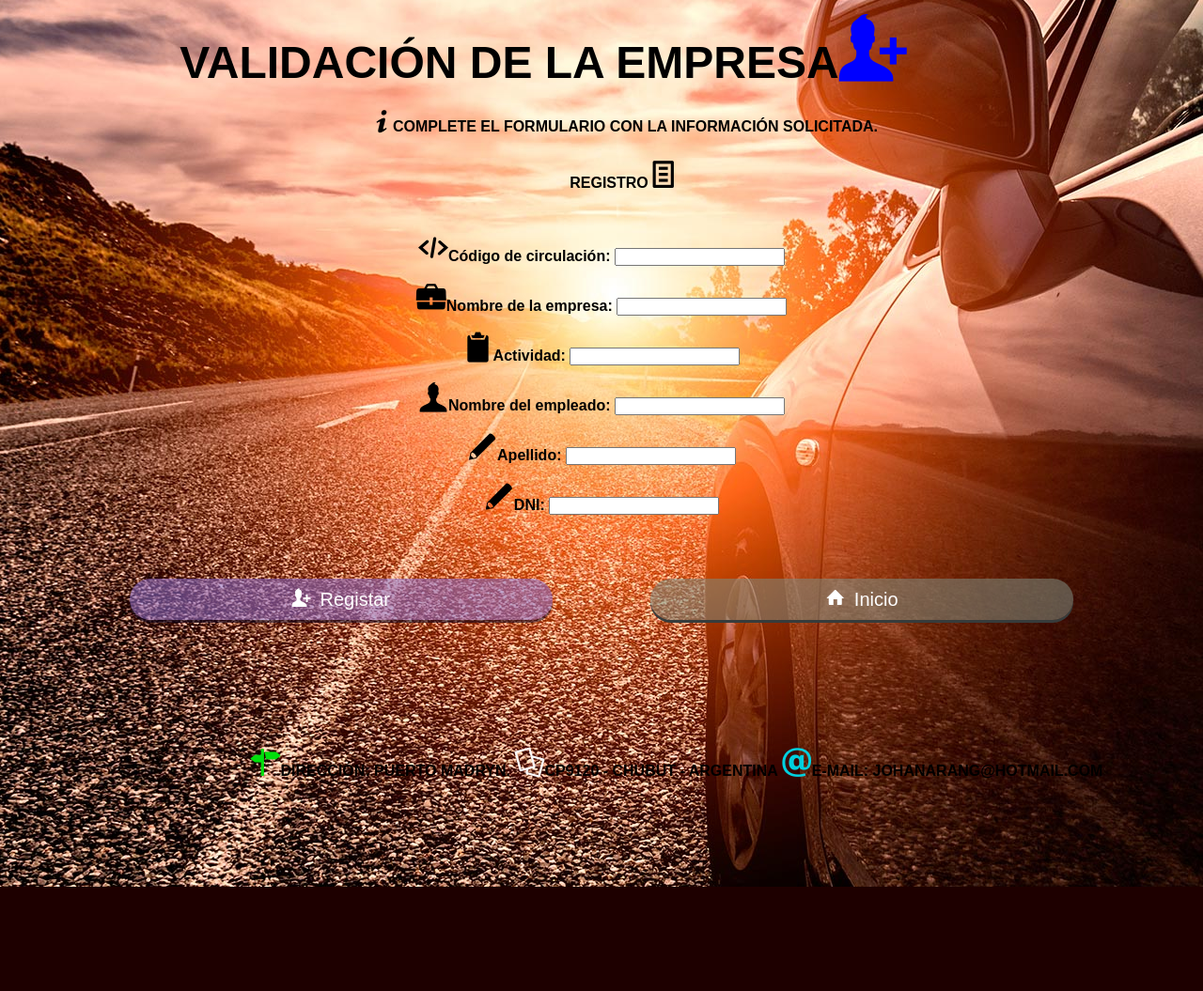
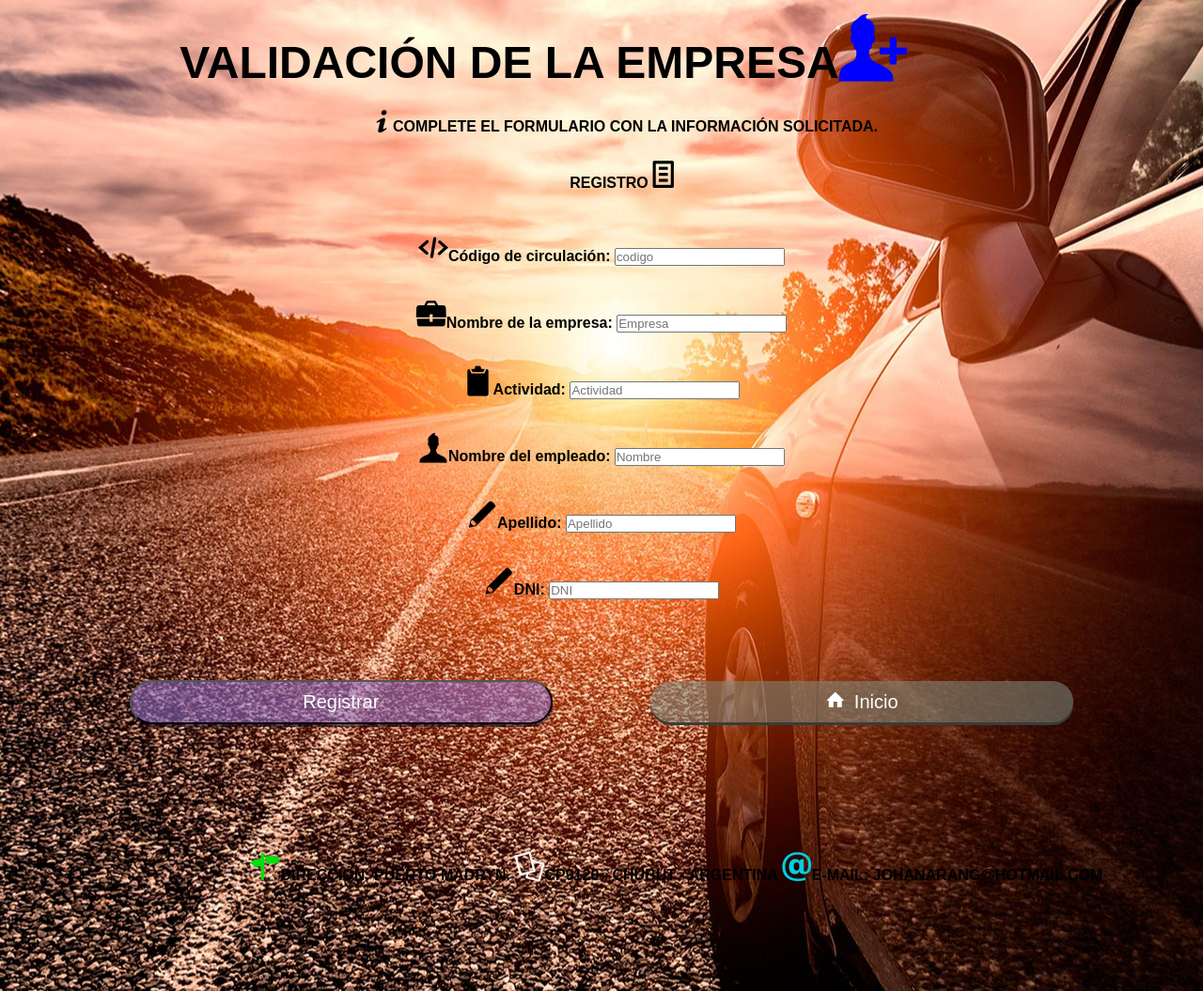
Before and after one commit to johanarangel/proyecto_inicial, a Flask app: template templates/empresa.html in a window 1280 px wide. Shown: the whole page at 94% size. Before the commit the page ends 944 px from the top, so only its background shows below. Run offline with Flask 2, Linux system fonts and the light colour scheme; the template is opened without the code that fills it, so the values that code supplies are empty; some web fonts are replaced.

Commit message:
#3 datos a validar armado
completando datos a validar

```diff
--- a/app.py
+++ b/app.py
@@ -61,12 +61,13 @@ def index():
         result = "<h1>Bienvenido!!</h1>"
         result += "<h2>Endpoints disponibles:</h2>"
         result += "<h3>[GET] /reset --> borrar y crear la base de datos</h3>"
-        #result += "<h3>[GET] /pulsaciones?limit=[]&offset=[] --> mostrar últimas pulsaciones registradas (limite and offset are optional)</h3>"
+        result += "<h3>[GET] /menu.html --> HTML de bienvenida con las acciones a realizar</h3>"
+        result += "<h3>[GET] /empresa.html --> muestra el HTML con el formulario de registro</h3>"
+        result += "<h3>[POST] /procesar --> ingreso del registro en la base de datos</h3>"
+        result += "<h3>[GET] /validar_datos.html --> muestra el HTML de consulta de código en la base de datos</h3>"
+        result += "<h3>[GET] /resultado_consulta --> muetra el resultado de la búsqueda por código</h3>"
         #result += "<h3>[GET] /pulsaciones/tabla?limit=[]&offset=[] --> mostrar últimas pulsaciones registradas (limite and offset are optional)</h3>"
         #result += "<h3>[GET] /pulsaciones/{name}/historico --> mostrar el histórico de pulsaciones de una persona</h3>"
-        result += "<h3>[GET] /registro --> HTML con el formulario de registro de pulsaciones</h3>"
-        result += "<h3>[POST] /registro --> ingresar nuevo registro de pulsaciones por JSON</h3>"
-        result += "<h3>[GET] /entrada --> HTML de bienvenida con las acciones a realizar</h3>"
         #result += "<h3>[POST] /login --> ingresar el nombre de usuario por JSON</h3>"
         #result += "<h3>[GET] /logout --> Terminar la sesion</h3>"
 
@@ -79,22 +80,21 @@ def reset():
     try:
         # Borrar y crear la base de datos
         empresa_valida.create_schema()
-        result = "<h3>Base de datos re-generada!</h3>"
-        return (result)
+        return render_template('reset.html')
     except:
         return jsonify({'trace': traceback.format_exc()})
 
-@app.route("/entrada")
-def entrada():
+@app.route("/menu.html")
+def menu():
     try:
         # Imprimir los distintos endopoints disponibles
         return render_template('menu.html')
     except:
         return jsonify({'trace': traceback.format_exc()})
 
-@app.route("/registro", methods=['GET', 'POST'])
-def registro():
 
+@app.route("/empresa.html", methods= ['GET'])  #Debo colocar el nombre del archivo html para que funcionen los botones.
+def registro_empresa():
     if request.method == 'GET':
         try:
             # Imprimir los distintos endopoints disponibles
@@ -102,11 +102,15 @@ def registro():
         except:
             return jsonify({'trace': traceback.format_exc()})
 
+
+@app.route('/procesar', methods=['POST'])
+def procesar():
+
     if request.method == 'POST':
         try:
             # Obtener del HTTP POST JSON de los datos registrados por la empresa
-            codigo = str(request.form.get('codigo de circulación'))
-            empresa= str(request.form.get('nombre empresa'))
+            codigo = str(request.form.get('codigo'))
+            empresa= str(request.form.get('empresa'))
             actividad = str(request.form.get('actividad'))
             nombre = str(request.form.get('nombre'))
             apellido = str(request.form.get(' apellido'))
@@ -118,9 +122,34 @@ def registro():
                     return Response(status=400)
 
             empresa_valida.insert(int(codigo), empresa, actividad, nombre, apellido, int(dni))
+            return render_template('procesado.html')
 
         except:
             return jsonify({'trace': traceback.format_exc()})
+
+@app.route("/validar_datos.html", methods= ['GET'])
+def validar_datos():
+    try:
+        # Imprimir los distintos endopoints disponibles
+        return render_template('validar_datos.html')
+    except:
+        return jsonify({'trace': traceback.format_exc()})
+
+
+@app.route("/consulta", methods= ['POST'])
+def consulta():
+
+    if request.method == 'POST':
+        try:
+            # Imprimir los distintos endopoints disponibles
+            codigo = str(request.form.get('codigo'))
+            codigo, empresa, actividad, nombre, apellido, dni = empresa_valida.consulta(int(codigo))
+
+            return render_template('consulta.html', codigo=codigo, empresa=empresa, actividad=actividad, nombre=nombre, apellido=apellido, dni=dni)
+
+        except:
+            return jsonify({'trace': traceback.format_exc()})
+
 
 if __name__ == '__main__':
     print('Proyecto desarrollador python!')
--- a/empresa_valida.py
+++ b/empresa_valida.py
@@ -53,9 +53,33 @@ def insert(codigo, empresa, actividad, nombre, apellido, dni):
     values = [codigo, empresa, actividad, nombre, apellido, dni]
 
     c.execute("""
-        INSERT INTO heartrate (codigo, empresa, actividad, nombre, apellido, dni)
-        VALUES (?,?,?);""", values)
+        INSERT INTO validacion (codigo, empresa, actividad, nombre, apellido, dni)
+        VALUES (?,?,?,?,?,?);""", values)
 
     conn.commit()
     # Cerrar la conexión con la base de datos
     conn.close()
+
+def consulta(codigo):
+
+    conn = sqlite3.connect(db['database'])
+    c = conn.cursor()
+
+    c.execute("""SELECT codigo, empresa, actividad, nombre, apellido, dni
+                FROM validacion
+                WHERE codigo = ?;""", (codigo,))
+
+    query_results = c.fetchall()
+
+    conn.commit()
+    # Cerrar la conexión con la base de datos
+    conn.close()
+
+    codigo = [x[0] for x in query_results]
+    empresa = [x[1] for x in query_results]
+    actividad = [x[2] for x in query_results]
+    nombre = [x[3] for x in query_results]
+    apellido = [x[4] for x in query_results]
+    dni = [x[5] for x in query_results]
+
+    return codigo, empresa, actividad, nombre, apellido, dni
--- a/static/style/empresa.css
+++ b/static/style/empresa.css
@@ -0,0 +1,104 @@
+*{
+    margin: 0;
+    padding: 0;
+}
+
+
+body{
+
+    background-image: url('../media/carretera.jpg');
+    background-color: grey;
+    background-repeat: no-repeat;
+    background-position: center;
+    background-attachment: fixed;
+    font-family: sans-serif;
+}
+
+h1{
+
+    text-align: center;
+    color:black;
+    font-size: 3em;
+    text-transform: uppercase;
+    font: 'averta';
+    position: center;
+    margin: 20px;
+    left: 5%;
+    top: 5%;
+    transform: translateX(-5%)  translateY(-5%);
+}
+
+h2{
+
+    text-align: center;
+    color:black;
+    font-size: 1em;
+    text-transform: uppercase;
+    font: 'averta';
+    position: relative;
+    margin: 30px;
+    left: 40%;
+    top: 40%;
+    transform: translateX(-40%)  translateY(-40%);
+}
+
+h3{
+
+    text-align: center;
+    color: black;
+    font-size: 1em;
+    text-transform: uppercase;
+    font: 'averta';
+    position: relative;
+    margin: 100px;
+    left: 40%;
+    top: 40%;
+    transform: translateX(-40%)  translateY(-40%);
+}
+
+/*Caracteristicas generales de los botones*/
+.button{
+
+    background: #7f8c7f8d;
+    color: #fff;
+    display: inline-block;
+    font-size: 1.25em;
+    margin: 50px;
+    padding: 10px 0px;
+    text-align: center;
+    width: 200px;
+    text-decoration: none;
+    box-shadow: 0px 3px 0px #373c3c;
+}
+
+/*Para separar el icono de la palabra*/
+.button span{
+
+    margin-right: 10px;
+}
+
+/*Para agregar color y sobra*/
+.button.blue{
+
+    background: #8b6ecf8d;
+    box-shadow: 0px 3px 0px  #0a031d8d;
+}
+
+.button.medium{
+
+    width: 250px; /*Más ancho a los botones*/
+}
+
+/*Efectos*/
+.button.radius{
+
+    border-radius: 50px; /*Da borde curvo a los botones*/
+}
+
+
+.button:hover{
+
+    box-shadow: 0px 0px 0px;   /*Para que desaparezcan las sombras*/
+    padding-top: 7px; /*Este efecto agranda y va al final de construir los botones y es menor al padding del button */
+
+}
--- a/templates/empresa.html
+++ b/templates/empresa.html
@@ -2,79 +2,73 @@
 <html lang="en">
 <head>
     <meta charset="utf-8">
-    <meta name = " viewport " content = " widht = device - widht, initial- scale = 1.0 ">
+    <meta http-equiv = "X-UA-Compatible" content = "ie = edge">
+    <meta name="viewport"
+        content="width=device-width, user-scalable=no, initial-scale=1.0, maximum-scale=1.0, minimum-scale=1.0">
 
-    <link rel="stylesheet" href="{{ url_for('static', filename='style/menu.css') }}">
+
+    <link rel="stylesheet" href="{{ url_for('static', filename='style/empresa.css') }}">
     <link rel="stylesheet" href="../static/style/menu.css" type="text/css">
 
     <link rel="stylesheet" href="{{ url_for('static', filename='style/fonts/style.css') }}">
     <link rel="stylesheet" href="../static/style/fonts/style.css" type="text/css">
 
     <title>Validación</title>
+    <h1>Validación de la empresa<span class="icon-add-user" style="font-size: 150%; color: blue;"></span></h1>
 </head>
 <body>
 
-    <h1>Validación de la empresa<span class="icon-add-user" style="font-size: 150%; color: blue;"></span></h1>
     <h2><span class="icon-info" style="font-size: 150%; color: black;"></span>Complete el formulario con la información solicitada.</h2>
+
         <div class = "container">
-            <div class = "form_top">
+
             <h2>Registro<span class="icon-text-document" style="font-size: 200%; color: black;"></span></h2>
-            </div>
+
+            <form method = "POST" action = "{{url_for ('procesar')}}">
 
                 <center>
                     <div id="codigo_div">
                         </span><label for="codigo"><span class="icon-code" style="font-size: 200%; color: black;"></span><strong>Código de circulación:</strong></label>
-                    <input id="codigo" type="codigo">
+                        <input name="codigo" required type="number" placeholder="codigo">
                     </div>
-                <br>
-            </center>
+                    <br><br>
 
-            <center>
                     <div id="empresa_div">
                         </span><label for="empresa"><span class="icon-briefcase" style="font-size: 200%; color: black;"></span><strong>Nombre de la empresa:</strong></label>
-                    <input id="empresa" type="empresa">
+                        <input name="empresa" required type="text" placeholder="Empresa">
                     </div>
-                <br>
-            </center>
+                    <br><br>
 
-            <center>
                     <div id="actividad_div">
                         </span><label for="actividad"><span class="icon-clipboard" style="font-size: 200%; color: black;"></span><strong>Actividad:</strong></label>
-                    <input id="actividad" type="actividad">
+                        <input name="actividad" required type="text" placeholder="Actividad">
                     </div>
-                <br>
-            </center>
+                    <br><br>
 
-            <center>
                     <div id="nombre_div">
                         </span><label for="nombre"><span class="icon-user" style="font-size: 200%; color: black;"></span><strong>Nombre del empleado:</strong></label>
-                    <input id="nombre" type="nombre">
+                        <input name="nombre" required type="text" placeholder="Nombre">
                     </div>
-                <br>
-            </center>
+                    <br><br>
 
-            <center>
                     <div id="apellido_div">
                         </span><label for="apellido"><span class="icon-edit" style="font-size: 200%; color: black;"></span><strong>Apellido:</strong></label>
-                    <input id="apellido" type="apellido">
+                        <input name="apellido"  required type="text" placeholder="Apellido">
                     </div>
-                <br>
-            </center>
+                    <br><br>
 
-            <center>
                     <div id="dni_div">
                         </span><label for="dni"><span class="icon-edit" style="font-size: 200%; color: black;"></span><strong>DNI:</strong></label>
-                    <input id="dni" type="apellido">
+                        <input name="dni" required type="number" placeholder="DNI">
                     </div>
-                <br>
-            </center>
+                    <br><br>
 
-            <center>
-
-                <a href="" class= "button blue medium radius"><span class="icon-add-user"></span>Registar</a>
+                    <input class= "button blue medium radius" type="submit" value="Registrar">
                     <a href="menu.html" class= "button medium radius"><span class="icon-home"></span>Inicio</a>
 
                 </center>
+
+            </form>
 
                 <center>
                 <footer class="pie">
@@ -85,6 +79,5 @@
 
                 </footer>
             </center>
-
 </body>
 </html>
```
Also changed, not shown: schema.sql (+4 -4 lines), static/js/registro.js (deleted, +0 -23 lines), templates/consulta.html (added, +74 -0 lines), templates/procesado.html (added, +32 -0 lines), templates/reset.html (added, +32 -0 lines), templates/validar_datos.html (+12 -8 lines), validacion.db (added). Lines whose indentation alone changed are shown as unchanged.
